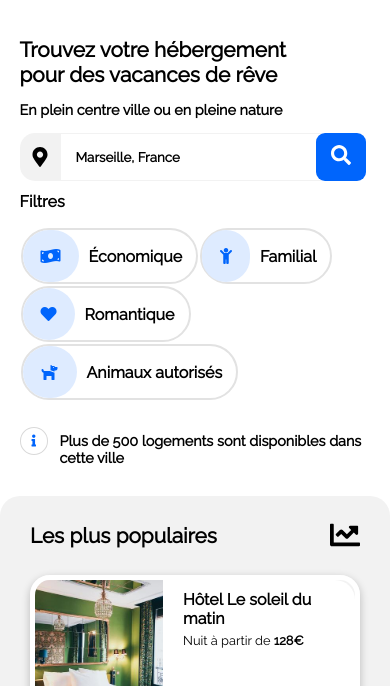
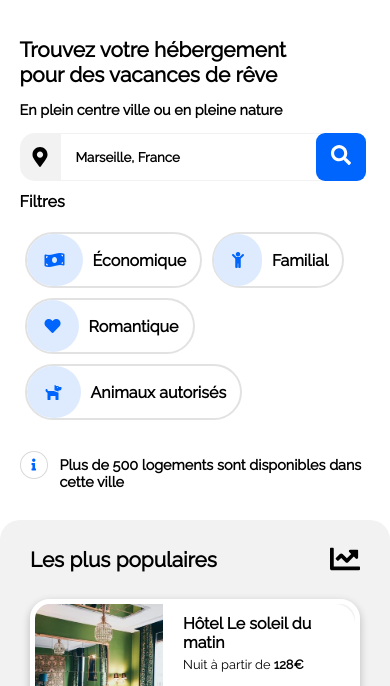
Before and after one commit to Chrisdeparis/milfortchristian_2_14052021, a plain HTML site: page index.html in a window 390 px wide. Shown: the part 146-832 px from the top of the page. Drawn offline with Linux system fonts and the light colour scheme.

Commit message:
filtre espace mobile

```diff
--- a/css/mobile.css
+++ b/css/mobile.css
@@ -32,7 +32,7 @@
       ".";
   }
   .filters ul li {
-    margin: 1px;
+    margin: 5px;
     padding:0 14px 0 0;
   }
   .grid-activites {
```
